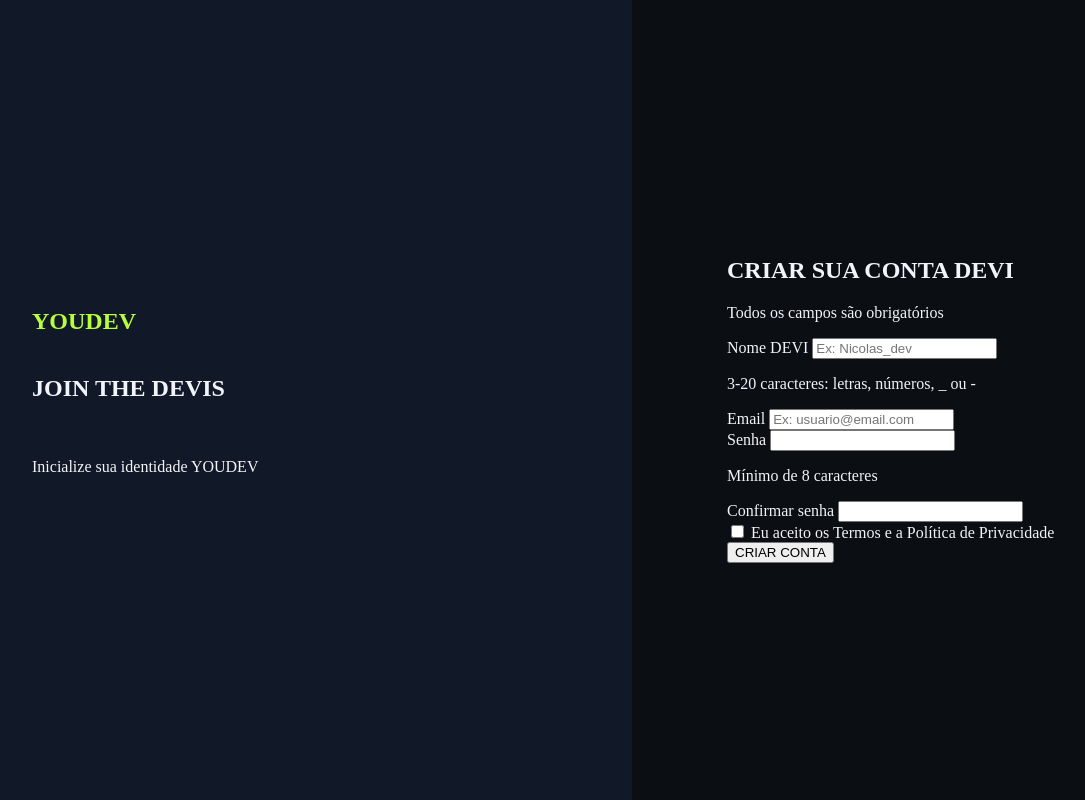
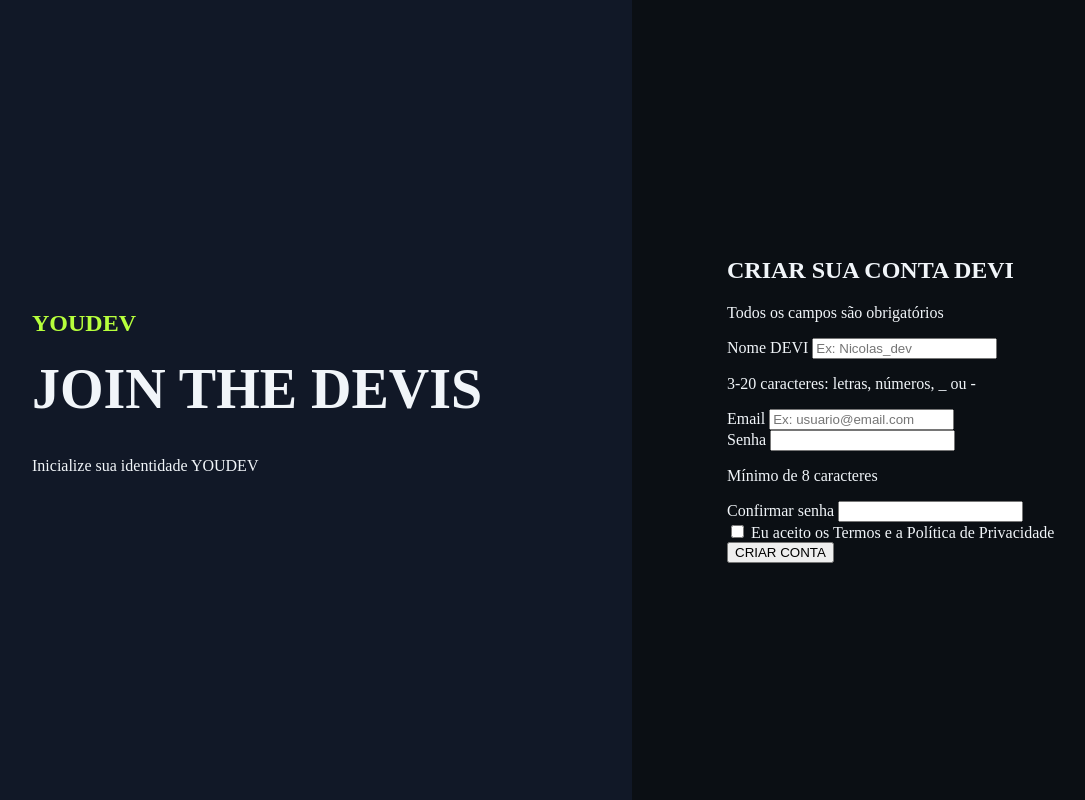
Before and after one commit to NicolasGoulart18/gamer-sign-up-form, a plain HTML site: page index.html in a window 1280 px wide. Shown: the whole page, without its empty margins (8-1093 px from the left). Drawn offline with Linux system fonts and the light colour scheme.

Commit message:
hero h1 (title) size

```diff
--- a/style.css
+++ b/style.css
@@ -52,3 +52,8 @@ body {
   font-weight: bold;
   text-decoration: none;
 }
+
+.hero h1 {
+  margin: 0;
+  font-size: 56px;
+}
```
